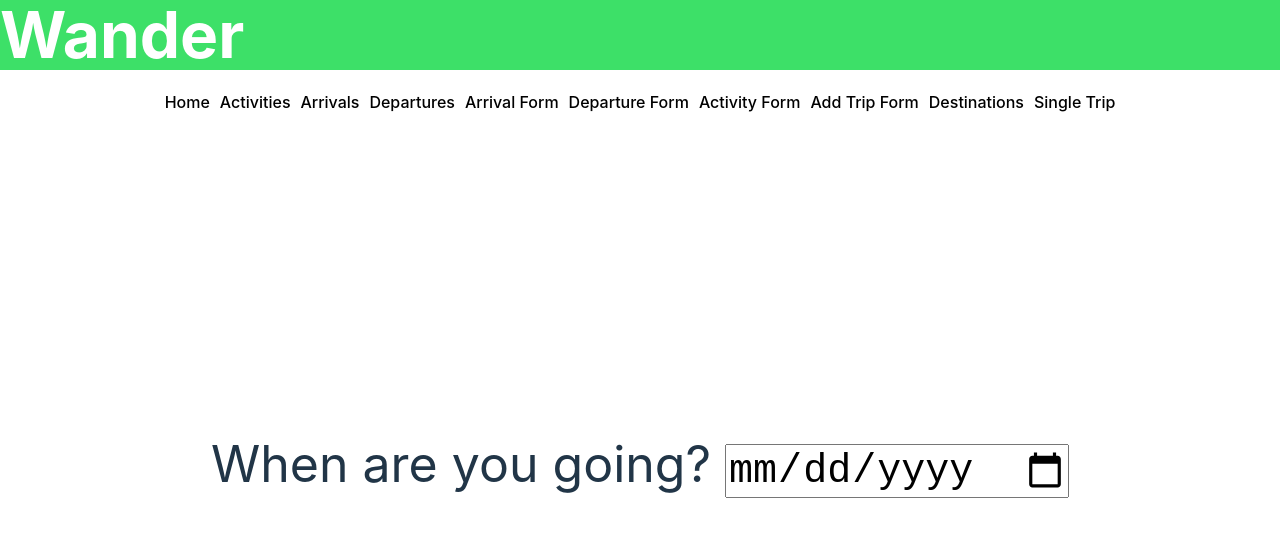
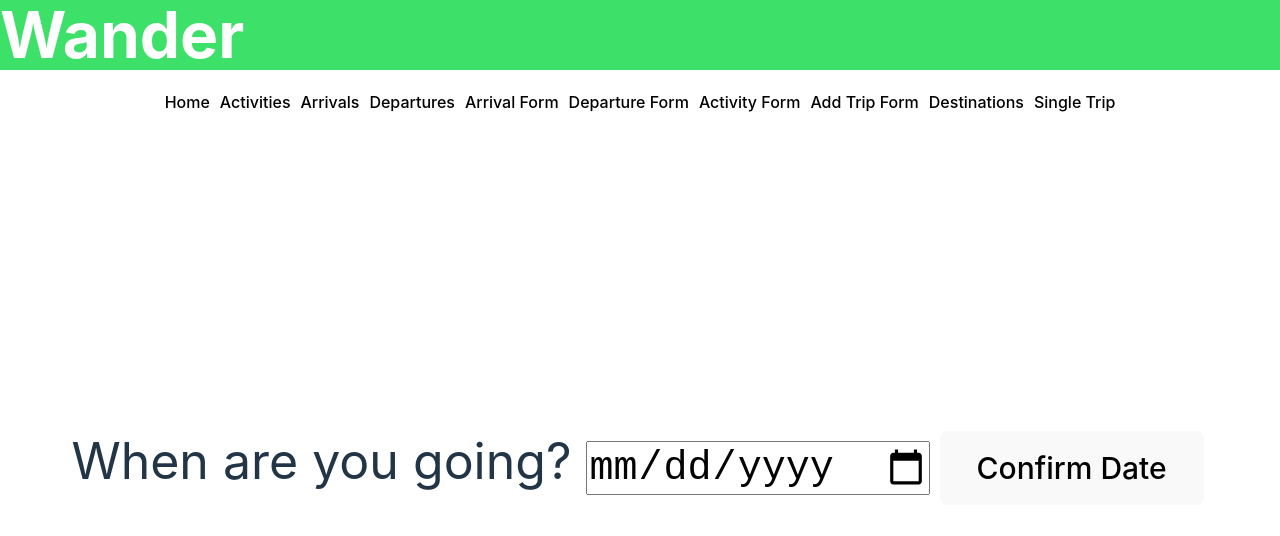
Before and after one commit to mjchin1/WanderApp--In-Progress, a React (Vite) app in the folder client/: page /add-trip in a window 1280 px wide. Shown: the top 536 px of the page. Built offline with nearby package versions, Linux system fonts and the light colour scheme.

Commit message:
updated trip form rendering ternaries

```diff
--- a/client/src/components/AddTripForm.jsx
+++ b/client/src/components/AddTripForm.jsx
@@ -3,7 +3,9 @@ import { useNavigate } from 'react-router-dom';
 
 export default function AddTripForm ({ destination, setDestination, destinationPic, setDestinationPic, trip, setTrip }) {
   const [startDate, setStartDate] = useState("");
+  const [startConfirmation, setStartConfirmation] = useState(null)
   const [endDate, setEndDate] = useState("");
+  const [endConfirmation, setEndConfirmation] = useState(null)
   const [tripPhoto, setTripPhoto] = useState(destinationPic);
   const navigate = useNavigate();
 
@@ -38,7 +40,7 @@ export default function AddTripForm ({ destination, setDestination, destinationP
   return (
     <>
 
-   {destination && startDate && endDate ? <div >
+   {destination && startConfirmation && endConfirmation ? <div >
     <h1>Trip to {destination} </h1>
     {/* <img className="tripPhoto" src={destinationPic}></img>  */}
     <h1>{startDate} to {endDate}</h1>
@@ -51,12 +53,14 @@ export default function AddTripForm ({ destination, setDestination, destinationP
 
       <form className="tripForm" onSubmit={handleSubmit}>
 
-        {!startDate && !endDate? <label className="tripFormText">
-          When are you going? <input type="date" value={startDate} onChange={(event) => setStartDate(event.target.value)}/><br/>
+        {!startConfirmation && !endConfirmation? <label className="tripFormText">
+          When are you going? <input type="date" value={startDate} onChange={(event) => setStartDate(event.target.value)}/>
+          <button className="dateConfirmationButton" onClick={()=> {setStartConfirmation("confirmed")}}>Confirm Date</button>
         </label> : null}
 
-       {startDate && !endDate? <label className="tripFormText">
-          When are you returning? <input type="date" value={endDate} onChange={(event) => setEndDate(event.target.value)}/> <br/>
+       {startConfirmation && !endConfirmation? <label className="tripFormText">
+          When are you returning? <input type="date" value={endDate} onChange={(event) => setEndDate(event.target.value)}/>
+          <button className="dateConfirmationButton" onClick={()=> {setEndConfirmation("confirmed")}}>Confirm Date</button>
         </label> : null}
 
         {/* <label>
@@ -64,7 +68,7 @@ export default function AddTripForm ({ destination, setDestination, destinationP
         </label> <br/> */}
 
 
-       {startDate && endDate ? <button className="addTripButton">Confirm Trip</button> : null}
+       {startConfirmation && endConfirmation ? <button className="addTripButton">Confirm Trip</button> : null}
       </form>
       </div>
 
--- a/client/src/components/TripsPage.jsx
+++ b/client/src/components/TripsPage.jsx
@@ -37,6 +37,8 @@ function TripsPage({ trip, setTrip, trips, setTrips }) {
     <>
       {trips? <h1>Upcoming Trips</h1> :  <h1> No Upcoming Trips</h1> }
 
+      <button onClick={() => {navToTripsPage()}}> Plan a Trip</button> <br/> <br/>
+
       {trips.map((trip) => (
           <>
           <button key={trip.trip_id} className="tripCard clickDiv" onClick={()=> {
@@ -55,8 +57,6 @@ function TripsPage({ trip, setTrip, trips, setTrips }) {
 
       <br/> <br/>
 
-      <button onClick={() => {navToTripsPage()}}> Plan a Trip</button>
-
       <br/> <br/> <br/>
 
     </> )
--- a/client/src/index.css
+++ b/client/src/index.css
@@ -98,6 +98,10 @@ button:focus-visible {
 
 .tripPhotoDiv {
   display: inline-flex;
+}
+
+.tripCard {
+  margin-bottom: 20px;
 }
 
 .tripActionButtons {
@@ -290,6 +294,11 @@ a {
   font-size: 50px;
 }
 
+.dateConfirmationButton {
+  font-size: 30px;
+  margin-left: 10px;
+}
+
 input {
   height: 50px;
   font-size: 40px;
```
